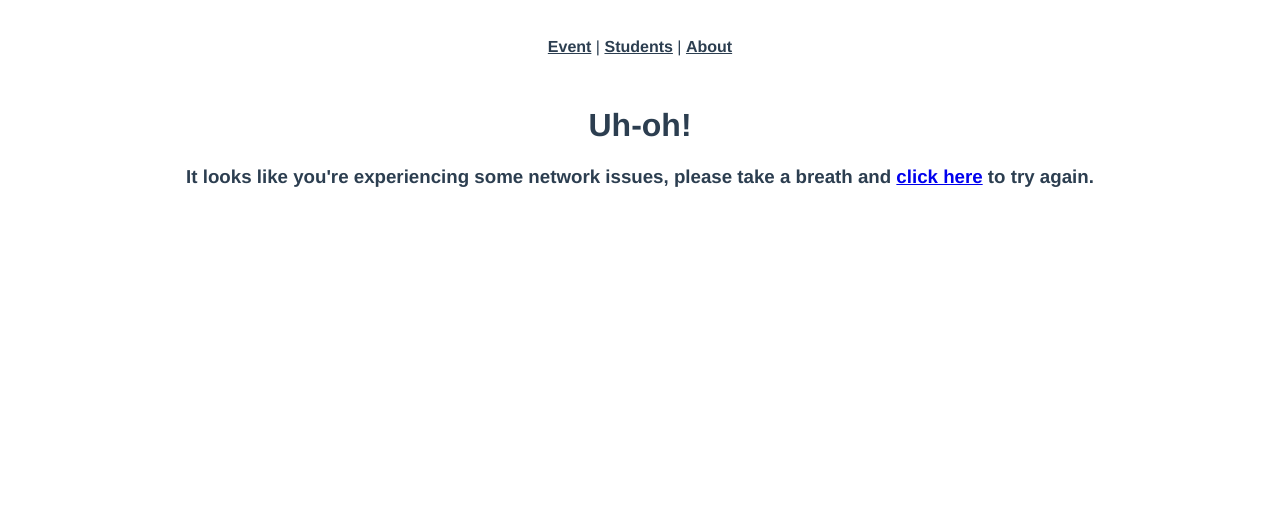
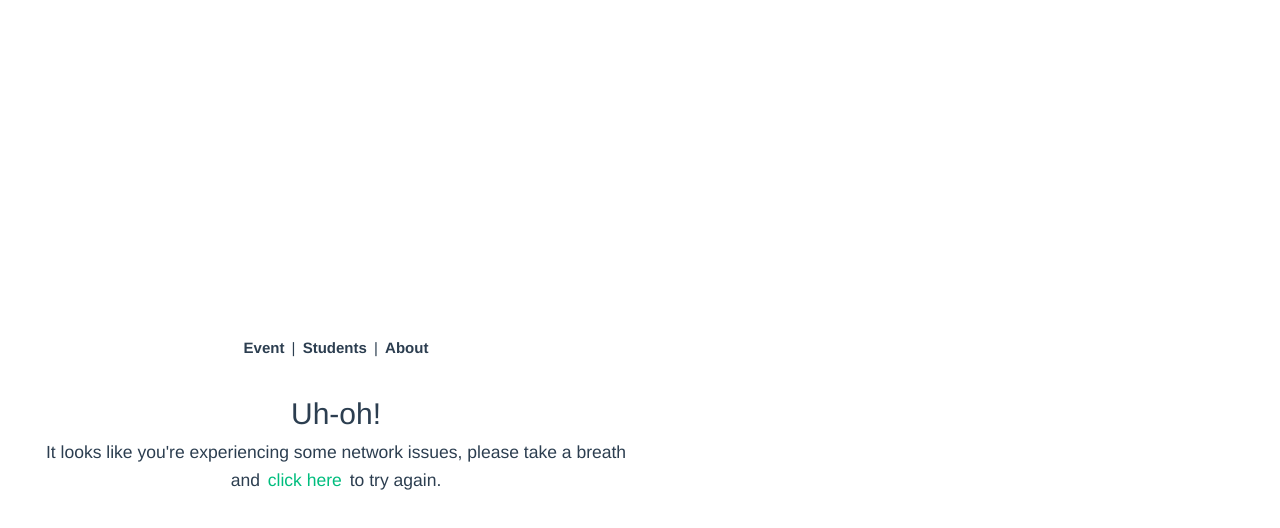
Before and after one commit to NatthanCh/Se-311-Lab2, a Vue app: page /network-error in a window 1280 px wide. Shown: the top 528 px of the page. Built offline with nearby package versions, Linux system fonts and the light colour scheme; the HTML template or start-up script is replaced by a standard one.

Commit message:
Lab5(1.6)

```diff
--- a/package.json
+++ b/package.json
@@ -15,10 +15,12 @@
     "format": "prettier --write --experimental-cli src/"
   },
   "dependencies": {
+    "@tailwindcss/vite": "^4.3.3",
     "@types/nprogress": "^0.2.3",
     "axios": "^1.18.1",
     "nprogress": "^0.2.0",
     "pinia": "^3.0.4",
+    "tailwindcss": "^4.3.3",
     "vue": "^3.5.38",
     "vue-router": "^5.1.0"
   },
--- /dev/null
+++ b/src/assets/style.css
@@ -0,0 +1 @@
+@import "tailwind";
--- a/src/main.ts
+++ b/src/main.ts
@@ -1,4 +1,4 @@
-//import './assets/main.css'
+import './assets/main.css'
 
 import { createApp } from 'vue'
 import { createPinia } from 'pinia'
--- a/vite.config.ts
+++ b/vite.config.ts
@@ -1,14 +1,15 @@
 import { fileURLToPath, URL } from 'node:url'
-
 import { defineConfig } from 'vite'
 import vue from '@vitejs/plugin-vue'
 import vueDevTools from 'vite-plugin-vue-devtools'
+import tailwindcss from '@tailwindcss/vite'
 
 // https://vite.dev/config/
 export default defineConfig({
   plugins: [
     vue(),
     vueDevTools(),
+    tailwindcss()
   ],
   resolve: {
     alias: {
```
Also changed, not shown: 1 other file (tests, documents, lock files or other folders).
